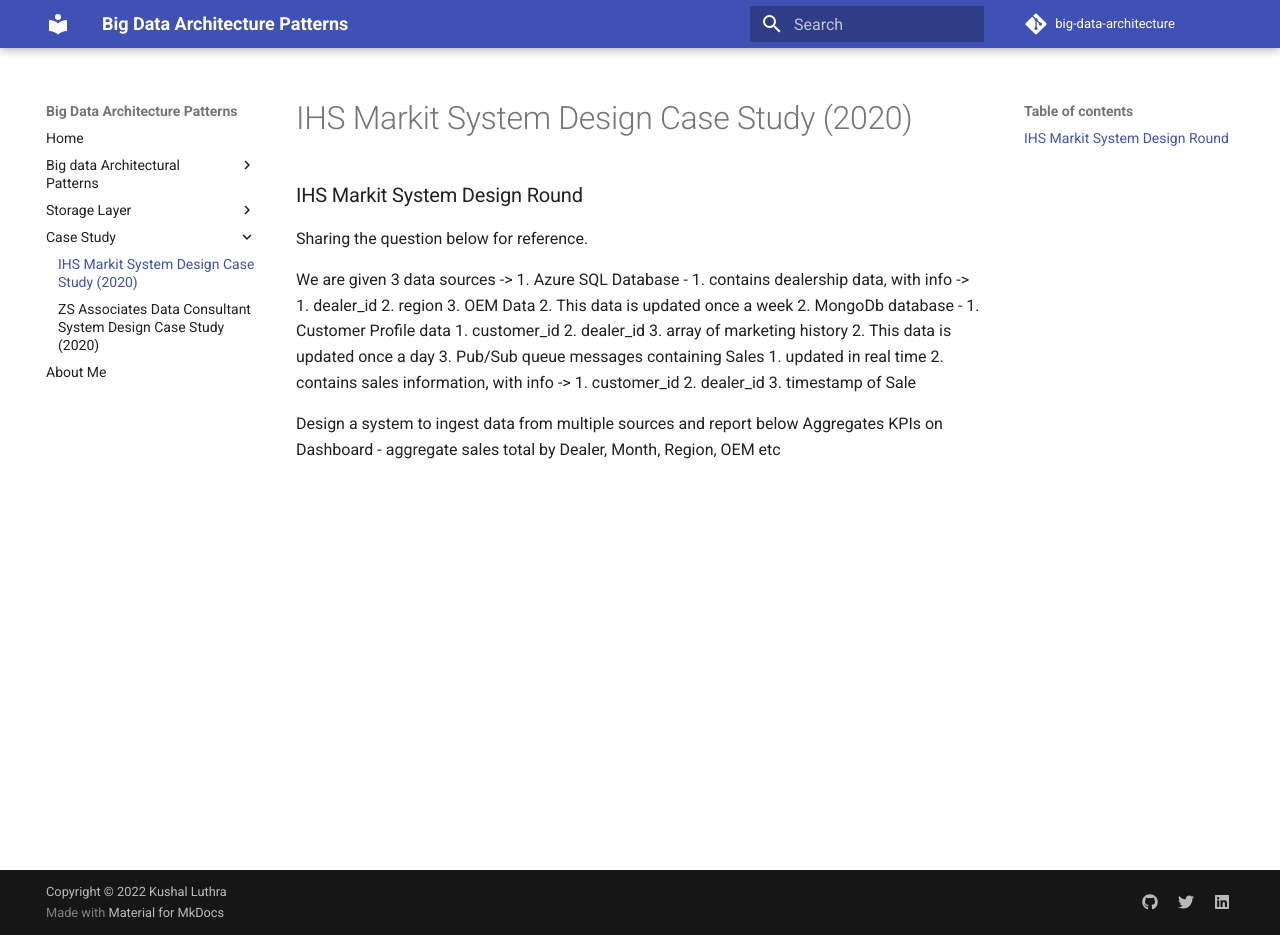
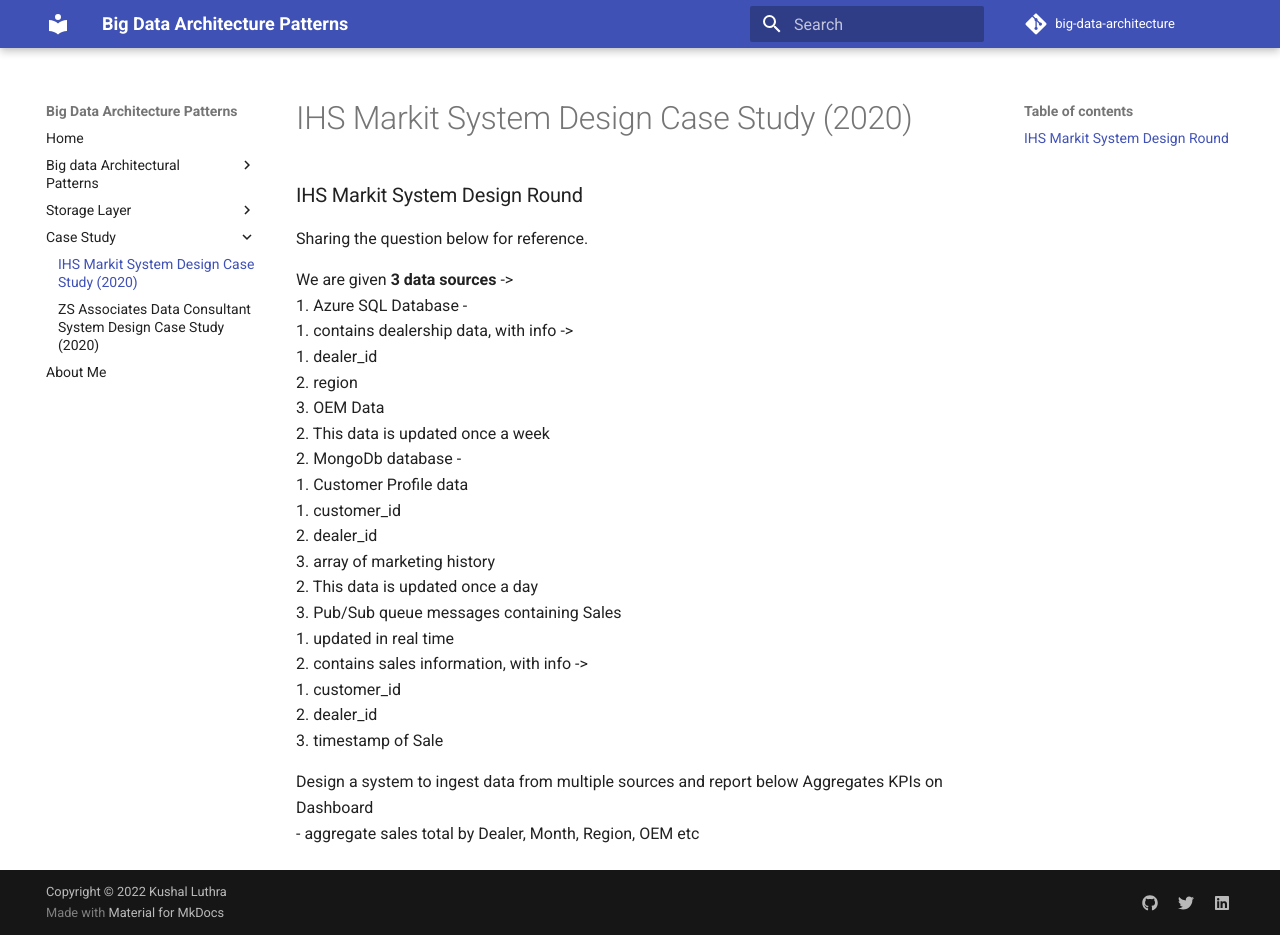
Before and after one commit to kushal-luthra/big-data-architecture, an MkDocs documentation site: the page built from docs/case study/IHS-Markit-System-Design.md, in a window 1280 px wide and 935 px high. Built offline with MkDocs 1.6.1 and Material for MkDocs 9.7.7, drawn with Linux system fonts in a browser that asks for light colours; comment, search, counter and statistics services are not loaded.

```diff
--- a/docs/case study/IHS-Markit-System-Design.md
+++ b/docs/case study/IHS-Markit-System-Design.md
@@ -1,27 +1,27 @@
 ### IHS Markit System Design Round
 
-Sharing the question below for reference.
+Sharing the question below for reference. <br>
 
-We are given 3 data sources ->
-1. Azure SQL Database -
-   1. contains dealership data, with info ->
-      1. dealer_id
-      2. region
-      3. OEM Data
-   2. This data is updated once a week
-2. MongoDb database -
-   1. Customer Profile data
-      1. customer_id
-      2. dealer_id
-      3. array of marketing history
-   2. This data is updated once a day
-3. Pub/Sub queue messages containing Sales
-   1. updated in real time
-   2. contains sales information, with info ->
-      1. customer_id
-      2. dealer_id
-      3. timestamp of Sale
+We are given **3 data sources** -> <br>
+1. Azure SQL Database - <br>
+   1. contains dealership data, with info -> <br>
+      1. dealer_id <br>
+      2. region <br>
+      3. OEM Data <br>
+   2. This data is updated once a week <br>
+2. MongoDb database - <br>
+   1. Customer Profile data <br>
+      1. customer_id <br>
+      2. dealer_id <br>
+      3. array of marketing history <br>
+   2. This data is updated once a day <br>
+3. Pub/Sub queue messages containing Sales <br>
+   1. updated in real time <br>
+   2. contains sales information, with info -> <br>
+      1. customer_id <br>
+      2. dealer_id <br>
+      3. timestamp of Sale <br>
 
 
-Design a system to ingest data from multiple sources and report below Aggregates KPIs  on Dashboard
-- aggregate sales total by Dealer, Month, Region, OEM etc
+Design a system to ingest data from multiple sources and report below Aggregates KPIs  on Dashboard <br>
+- aggregate sales total by Dealer, Month, Region, OEM etc <br>
```
Also changed, not shown: docs/case study/ZS-Associates-Data-Consultant-Case-Study.md (+5 -5 lines), docs/index.md (+2 -2 lines), docs/case study/images/img.png (added), docs/case study/images/img_1.png (added), docs/case study/images/img_2.png (added), docs/case study/images/img_3.png (added), docs/case study/images/img_4.png (added), docs/case study/images/zs1.JPG (deleted), docs/case study/images/zs2.JPG (deleted), docs/case study/images/zs3.JPG (deleted), docs/case study/images/zs4.JPG (deleted), docs/case study/images/zs5.JPG (deleted).
